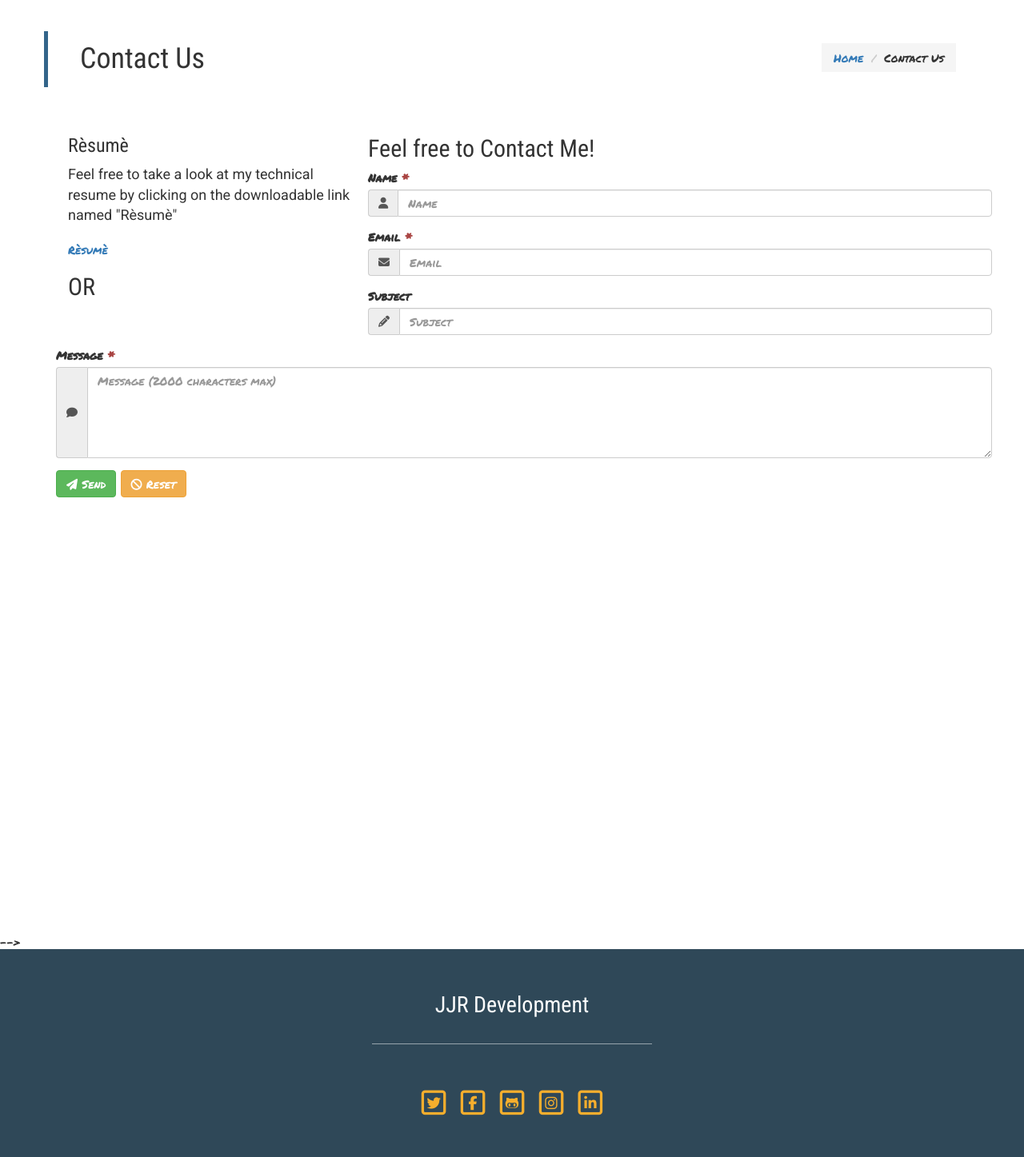
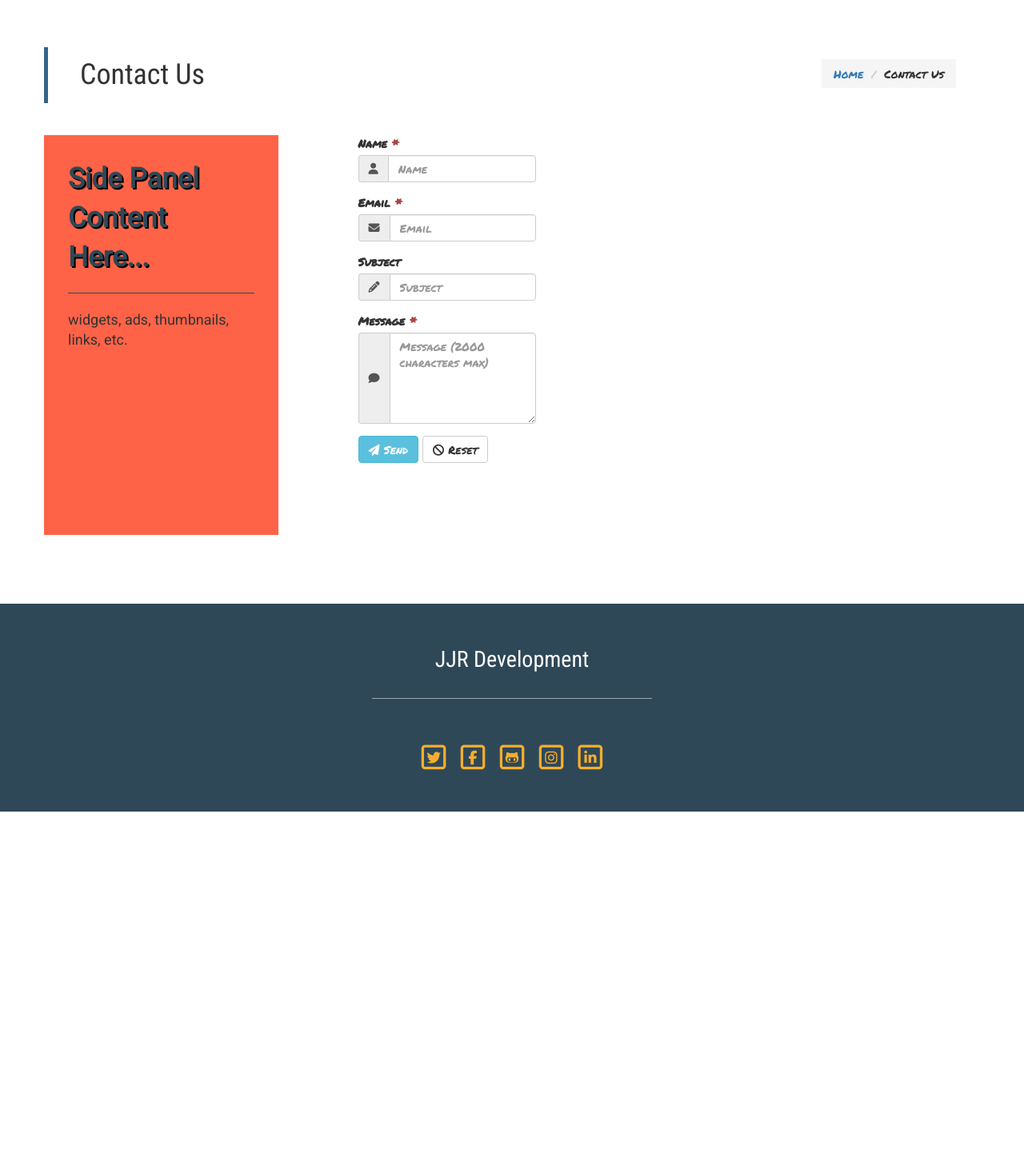
Before and after one commit to JosephBlu/portfolio_pwp, a PHP site: page /contact in a window 1280 px wide. Shown: the part 131-1578 px from the top of the page at 80% size. After the commit the page ends 1146 px from the top, so only its background shows below. Run offline with PHP 8.4, Linux system fonts and the light colour scheme; a stand-in replaces the project's code that opens the database connection; some libraries are stand-ins or nearby versions.

Commit message:
changed the #contact and #output to contact and output on the contact form in the contact/index.php

```diff
--- a/public_html/contact/index.php
+++ b/public_html/contact/index.php
@@ -12,33 +12,22 @@ require_once(dirname(__DIR__) . "/php/partials/head-utils.php");
 	<div class="sfooter-content">
 
 		<!-- insert header and navbar -->
-		<?php require_once(dirname(__DIR__) . "/php/partials/header.php");?>
+		<?php require_once(dirname(__DIR__) . "/php/partials/header.php"); ?>
 
 		<!-- begin main content page layout -->
 		<main class="container p-t-nav">
 
 			<!-- insert the page title up top -->
-			<?php require_once(dirname(__DIR__) . "/php/partials/page-title.php");?>
+			<?php require_once(dirname(__DIR__) . "/php/partials/page-title.php"); ?>
 
+			<!-- begin main content area -->
+			<div class="row row-flex content-wrap">
 
-	<!-- this is the contact Page-->
-
-<body>
-<div class="jumbotron-contact">
-	<div class="container">
-		<div class="row">
-			<div class="col-md-4">
-				<h3>Rèsumè</h3>
-				<p> Feel free to take a look at my technical resume by clicking on the downloadable link named
-					"Rèsumè"</p>
-				<a target="_blank" href="../resume/updatedresume2.pdf" id="resume">Rèsumè</a>
-				<h2>OR</h2>
-			</div>
-			<div class="col-md-4-offset">
-				<h2> Feel free to Contact Me!</h2>
-
+				<!-- page content -->
+				<div class="col-sm-9 col-sm-push-3 content-panel">
+					<div>
 						<!--Begin Contact Form-->
-				<form id="josephs-contact-form" action="../php/mailer.php" method="post">
+						<form id="contact-form" action="<?php echo $PREFIX;?>php/mailer.php" method="post">
 							<div class="form-group">
 								<label for="name">Name <span class="text-danger">*</span></label>
 								<div class="input-group">
@@ -79,14 +68,15 @@ require_once(dirname(__DIR__) . "/php/partials/head-utils.php");
 					<!-- reCAPTCHA -->
 					<div class="g-recaptcha" data-sitekey="6LfsNT8UAAAAAD9ZNJ2txnrxfm77LkhkCFev-Pmn"></div>
 
-					<button class="btn btn-success" type="submit"><i class="fa fa-paper-plane"></i> Send</button>
-					<button class="btn btn-warning" type="reset"><i class="fa fa-ban"></i> Reset</button>
+							<button class="btn btn-info" type="submit"><i class="fa fa-paper-plane"></i> Send</button>
+							<button class="btn btn-default" type="reset"><i class="fa fa-ban"></i> Reset</button>
 						</form>
 
 						<!--empty area for form error/success output-->
 						<div class="row">
 							<div class="col-xs-12">
 								<div id="output-area"></div>
+							</div>
 						</div>
 					</div><!--/.content-panel-->
 				</div><!--/.content-wrap-->
@@ -99,7 +89,7 @@ require_once(dirname(__DIR__) . "/php/partials/head-utils.php");
 			</div><!--/.row-flex-->
 		</main>
 
-<!--	</div><!--/.sfooter-content-->-->
+	</div><!--/.sfooter-content-->
 
 	<!-- insert footer -->
 	<?php require_once(dirname(__DIR__) . "/php/partials/footer.php");?>
--- a/public_html/js/form-validate.js
+++ b/public_html/js/form-validate.js
@@ -13,9 +13,8 @@ $(document).ready(function(){
 	 * @author Rochelle Lewis <rlewis37@cnm.edu>
 	 **/
 
-
-	/* begin validation*/
-	$("josephs-contact-form").validate({
+	/* begin validate function here */
+	$("#contact-form").validate({
 
 		// setup handling of form errors
 		debug: true,
@@ -23,7 +22,7 @@ $(document).ready(function(){
 		errorLabelContainer: "#output-area",
 		errorElement: "div",
 
-		// rules define what is good/bad input
+		// rules here define what is good or bad input
 		// each rule starts with the form input element's NAME attribute
 		rules: {
 			name: {
@@ -39,7 +38,7 @@ $(document).ready(function(){
 			}
 		},
 
-		// error messages to display to the end user
+		// error messages to display to the end user when rules above don't pass
 		messages: {
 			name: {
 				required: "Please enter your name."
@@ -74,6 +73,6 @@ $(document).ready(function(){
 			})
 		}
 
-	});/* end validate function */
+	});/* end validate function here */
 
 });/*end document.ready()*/
--- a/public_html/php/partials/head-utils.php
+++ b/public_html/php/partials/head-utils.php
@@ -14,17 +14,24 @@ $PREFIX = str_repeat("../", $DEPTH_DIFFERENCE);
 ?>
 
 <!DOCTYPE html>
-<html lang="en">
-	<head>
+<html >
+	<head lang="en">
 		<meta charset="utf-8"/>
 		<meta http-equiv="X-UA-Compatible" content="IE=edge"/>
 		<meta name="viewport" content="width=device-width, initial-scale=1"/>
 
+		<!-- Bootstrap: Latest compiled and minified CSS -->
 		<link rel="stylesheet" href="https://maxcdn.bootstrapcdn.com/bootstrap/3.3.7/css/bootstrap.min.css" integrity="sha384-BVYiiSIFeK1dGmJRAkycuHAHRg32OmUcww7on3RYdg4Va+PmSTsz/K68vbdEjh4u" crossorigin="anonymous">
+
+		<!--		 google fonts-->
+		<link href="https://fonts.googleapis.com/css?family=Permanent+Marker|Roboto+Condensed:300,300i,400,400i|Roboto+Slab:100,300,400|Roboto:300,300i,400,400i" rel="stylesheet">
 
 		<!--Font awesome-->
 		<link rel="stylesheet" href="path/to/font-awesome/css/font-awesome.min.css">
 		<script src="https://use.fontawesome.com/a650f26837.js"></script>
+
+		<!--favicon generator-->
+		<meta name="msapplication-TileColor" content="#ffffff">
 
 		<!-- My Custom CSS -->
 		<link rel="stylesheet" href="<?php echo $PREFIX;?>css/utilities.css" type="text/css"/>
@@ -37,33 +44,24 @@ $PREFIX = str_repeat("../", $DEPTH_DIFFERENCE);
 		<script src="https://maxcdn.bootstrapcdn.com/bootstrap/3.3.6/js/bootstrap.min.js" integrity="sha384-0mSbJDEHialfmuBBQP6A4Qrprq5OVfW37PRR3j5ELqxss1yVqOtnepnHVP9aJ7xS" crossorigin="anonymous"></script>
 
 
-		<!-- jQuery (necessary for Bootstrap's JavaScript plugins) -->
-		<script src="https://code.jquery.com/jquery-3.2.1.slim.min.js" integrity="sha384-KJ3o2DKtIkvYIK3UENzmM7KCkRr/rE9/Qpg6aAZGJwFDMVNA/GpGFF93hXpG5KkN" crossorigin="anonymous"></script>
-		<script src="https://cdnjs.cloudflare.com/ajax/libs/popper.js/1.12.9/umd/popper.min.js" integrity="sha384-ApNbgh9B+Y1QKtv3Rn7W3mgPxhU9K/ScQsAP7hUibX39j7fakFPskvXusvfa0b4Q" crossorigin="anonymous"></script>
-		<script src="https://maxcdn.bootstrapcdn.com/bootstrap/4.0.0-beta.3/js/bootstrap.min.js" integrity="sha384-a5N7Y/aK3qNeh15eJKGWxsqtnX/wWdSZSKp+81YjTmS15nvnvxKHuzaWwXHDli+4" crossorigin="anonymous"></script>
-
-
-
 		<!-- jQuery Form, Additional Methods, Validate -->
 		<script type="text/javascript" src="https://cdnjs.cloudflare.com/ajax/libs/jquery.form/4.2.2/jquery.form.min.js"></script>
 		<script type="text/javascript" src="https://cdnjs.cloudflare.com/ajax/libs/jquery-validate/1.17.0/jquery.validate.min.js"></script>
 		<script type="text/javascript" src="https://cdnjs.cloudflare.com/ajax/libs/jquery-validate/1.17.0/additional-methods.min.js"></script>
 
-		<!-- Your JavaScript Form Validator -->
-		<script src="../../js/form-validate.js"></script>
-		<script src="<?php echo $PREFIX;?>js/form-validate.js" type="text/javascript"></script>
+<!--				<!-- jQuery (necessary for Bootstrap's JavaScript plugins) -->-->
+<!--		<script src="https://code.jquery.com/jquery-3.2.1.slim.min.js" integrity="sha384-KJ3o2DKtIkvYIK3UENzmM7KCkRr/rE9/Qpg6aAZGJwFDMVNA/GpGFF93hXpG5KkN" crossorigin="anonymous"></script>-->
+<!--		<script src="https://cdnjs.cloudflare.com/ajax/libs/popper.js/1.12.9/umd/popper.min.js" integrity="sha384-ApNbgh9B+Y1QKtv3Rn7W3mgPxhU9K/ScQsAP7hUibX39j7fakFPskvXusvfa0b4Q" crossorigin="anonymous"></script>-->
+<!--		<script src="https://maxcdn.bootstrapcdn.com/bootstrap/4.0.0-beta.3/js/bootstrap.min.js" integrity="sha384-a5N7Y/aK3qNeh15eJKGWxsqtnX/wWdSZSKp+81YjTmS15nvnvxKHuzaWwXHDli+4" crossorigin="anonymous"></script>-->
 
 		<!-- Google reCAPTCHA -->
 		<script src='https://www.google.com/recaptcha/api.js'></script>
 
+		<!-- JavaScript Form Validator File -->
+		<script src="<?php echo $PREFIX;?>js/form-validate.js" type="text/javascript"></script>
+
 		<!-- Custom JavaScript for Visual Effects -->
 		<script src="<?php echo $PREFIX;?>js/custom-javascript.js" type="text/javascript"></script>
-
-<!--		 google fonts-->
-		<link href="https://fonts.googleapis.com/css?family=Permanent+Marker|Roboto+Condensed:300,300i,400,400i|Roboto+Slab:100,300,400|Roboto:300,300i,400,400i" rel="stylesheet">
-
-		<!--favicon generator-->
-		<meta name="msapplication-TileColor" content="#ffffff">
 
 		<!-- echo the $PAGE_TITLE variable here -->
 		<title><?php echo $PAGE_TITLE;?></title>
```
Also changed, not shown: public_html/php/mailer.php (+46 -27 lines), 1 other file. Lines whose indentation alone changed are shown as unchanged.
